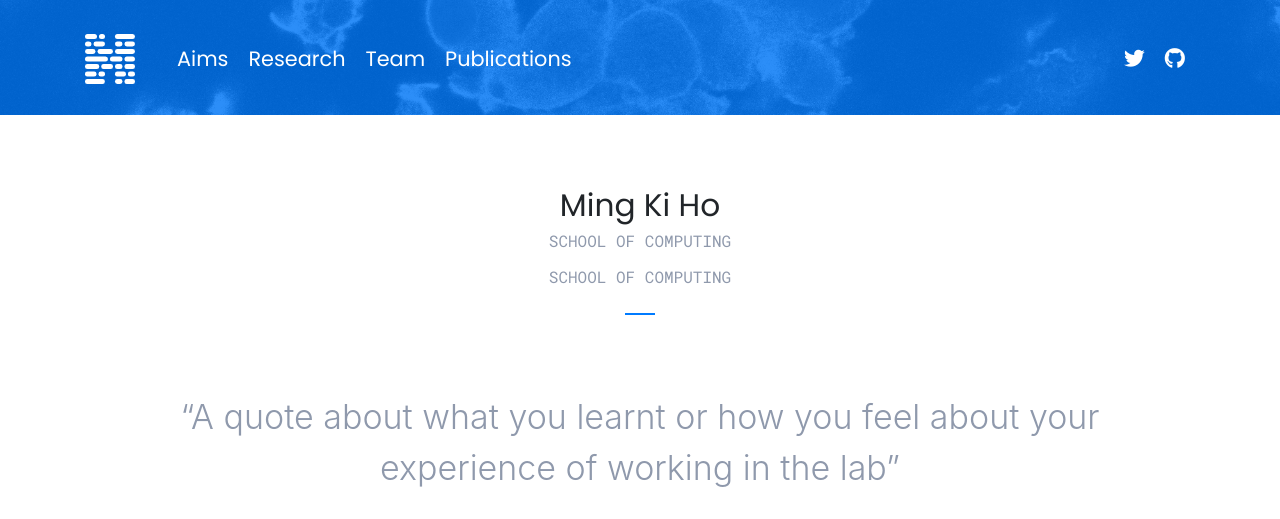
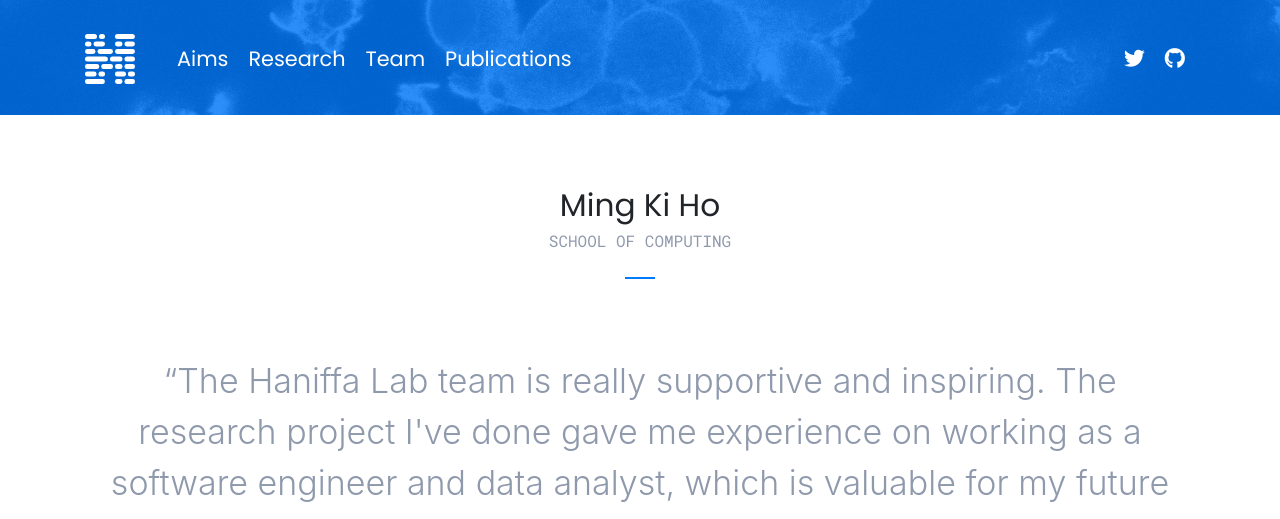
Before and after one commit to haniffalab/haniffalab.github.io, a Jekyll site: the page built from _internships/ming-ki-ho.md, in a window 1280 px wide and 1400 px high. Shown: the top 519 px of the window. Built offline with Jekyll 4.4.1, drawn with Linux system fonts in a browser that asks for light colours; nearby versions of some CDN libraries; some of the changed text lies outside the part shown.

Commit message:
update janice profile

```diff
--- a/_internships/ming-ki-ho.md
+++ b/_internships/ming-ki-ho.md
@@ -1,16 +1,15 @@
 ---
 layout: intern
 name:  "Ming Ki Ho"
-
 univeristy: "Newcastle University"
-faculty: "Faculty of Science, Agriculture and Engineering "
+faculty: "Faculty of Compute Science"
 subject: "School of Computing"
 qualification: "MSc Computer Science"
 year: 2021
-supervisor: "Dave Horsfall, Jim McGrath"
-quote: "A quote about what you learnt or how you feel about your experience of working in the lab"
+supervisor: "Dave Horsfall, with support from Jim McGrath"
+quote: "The Haniffa Lab team is really supportive and inspiring.  The research project I've done gave me experience on working as a software engineer and data analyst, which is valuable for my future career development."
 thumbnail: "ming-ki-ho.webp"
 image: "ming-ki-ho-full.webp"
-progression: "..."
+progression: "I will be pursing a software engineer job in the technology sector"
 ---
-The project focused on testing the performance of the Human Cell Atlas API to determine the optimum Azure cloud architecture for processing large single cell RNA sequencing datasets. This involved benchmarking the performance of the application on different Azure virtual machines as the dataset size scaled up. Secondly, the project will provide suggestions on possible improvements for the backend Python code for improving the API efficiencies.
+The project I involved focused on testing the performance of the Human Cell Atlas API to determine the optimum Azure cloud architecture for processing large single cell RNA sequencing datasets. This involve benchmarking the performance of the application on different Azure virtual machines as the dataset size scale up. Also, suggestions has been made on possible improvements for the backend Python code for improving the API efficiencies.
--- a/_layouts/intern.html
+++ b/_layouts/intern.html
@@ -3,7 +3,6 @@
 ---
 <div class="team-profile section py-4">
   <h3 class="section-title text-center m-5">{{ page.name }}
-    <span class="team-position">{{ page.subject }}</span>
     <span class="team-position">{{ page.subject }}</span>
   </h3>
   <div class="container py-5">
```
Also changed, not shown: README.md, assets/img/interns/ming-ki-ho-full.webp (added), assets/img/interns/ming-ki-ho.webp, 1 other file.
